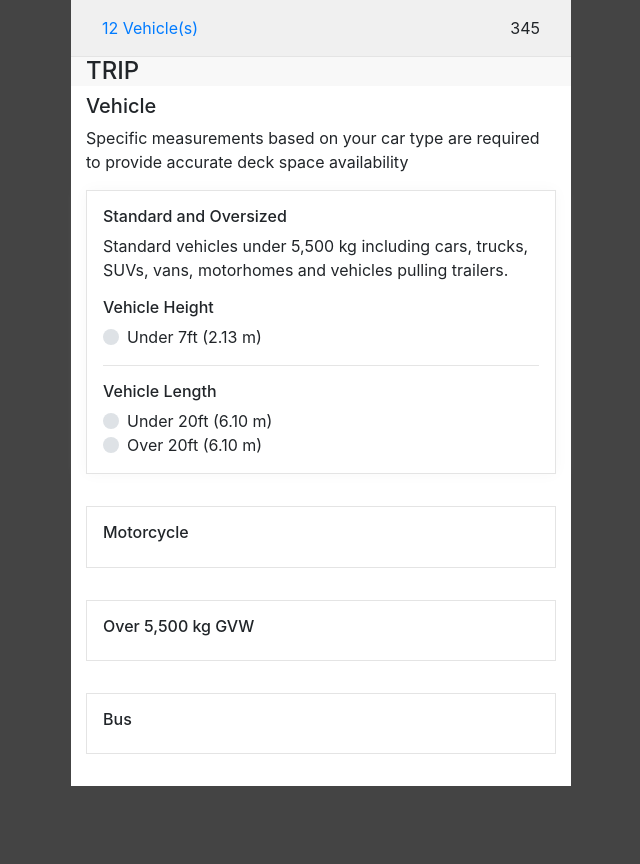
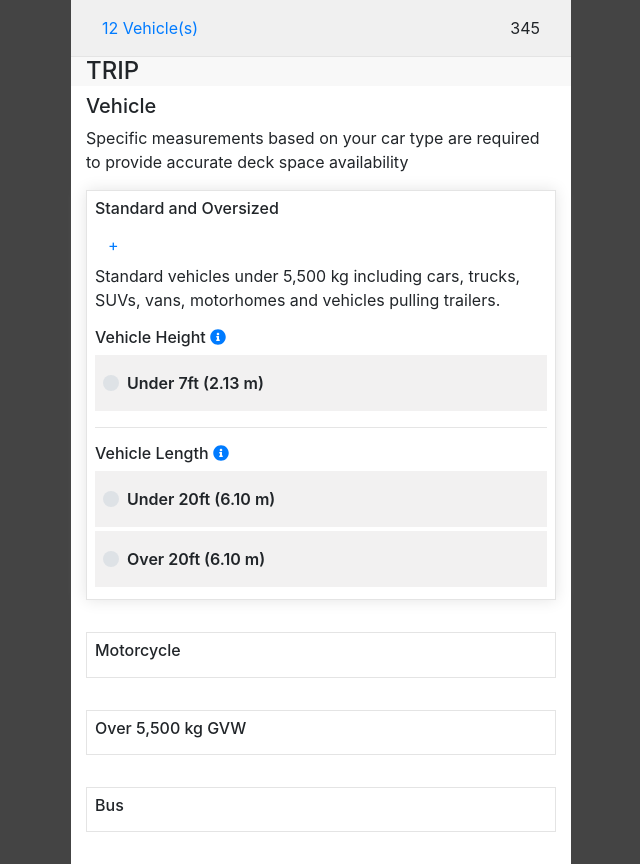
Before and after one commit to pdemaria/reservations-form, a plain HTML site: page index.html in a window 1280 px wide. Shown: the whole page, without its empty margins (319-959 px from the left). Before the commit the page ends 800 px from the top, so only its background shows below. Drawn offline with nearby package versions, Linux system fonts and the light colour scheme.

Commit message:
Times-up commit
A little over half an hour has passed… Not quite as much progress as
requested

```diff
--- a/index.html
+++ b/index.html
@@ -37,11 +37,19 @@
             <p>Specific measurements based on your car type are required to provide accurate deck space availability</p>
 
             <div class="option selected">
-              <h3 class="h6">Standard and Oversized</h3>
+              <div class="option-header">
+                <h3 class="h6" id="optionStandardHeading">Standard and Oversized</h3>
+                <button class="btn btn-link" type="button" data-toggle="collapse" data-target="#optionStandard" aria-expanded="true" aria-controls="optionStandard">
+                  +
+                </button>
+              </div>
+              <div class="option-content" id="optionStandard" class="collapse show" aria-labelledby="optionStandardHeading" data-parent="#vehicleSelection">
+
 
               <p>Standard vehicles under 5,500 kg including cars, trucks, SUVs, vans, motorhomes and vehicles pulling trailers.</p>
 
-            <h4 class="h6">Vehicle Height</h4>
+              <h4 class="h6">Vehicle Height <a href="#" data-toggle="tooltip" data-placement="top" title="Some words on the topic of vehicle height" ><i class="fas fa-info-circle" aria-hidden="true"></i><span class="sr-only">Vehicle Height Info</span></a></h4>
+
                 <div class="custom-control custom-radio">
                   <input type="radio" id="vehicleTypeStandard" name="Vehicle Type" class="custom-control-input">
                   <label class="custom-control-label" for="vehicleTypeStandard">Under 7ft (2.13 m)</label>
@@ -49,7 +57,8 @@
 
               <hr />
 
-              <h4 class="h6">Vehicle Length</h4>
+                <h4 class="h6">Vehicle Length <a href="#" data-toggle="tooltip" data-placement="top" title="Some words on the topic of vehicle length" ><i class="fas fa-info-circle" aria-hidden="true"></i><span class="sr-only">Vehicle Length Info</span></a></h4>
+
                   <div class="custom-control custom-radio">
                     <input type="radio" id="vehicleLengthUnder" name="Vehicle Length" class="custom-control-input">
                     <label class="custom-control-label" for="vehicleLengthUnder">Under 20ft (6.10 m)</label>
@@ -57,6 +66,7 @@
                   <div class="custom-control custom-radio">
                     <input type="radio" id="vehicleLengthOver" name="Vehicle Length" class="custom-control-input">
                     <label class="custom-control-label" for="vehicleLengthOver">Over 20ft (6.10 m)</label>
+                  </div>
           </div>
 
             </div>
@@ -87,6 +97,12 @@
 <script src="https://maxcdn.bootstrapcdn.com/bootstrap/4.0.0/js/bootstrap.min.js" integrity="sha384-JZR6Spejh4U02d8jOt6vLEHfe/JQGiRRSQQxSfFWpi1MquVdAyjUar5+76PVCmYl" crossorigin="anonymous"></script>
 <script defer src="https://use.fontawesome.com/releases/v5.1.0/js/all.js" integrity="sha384-3LK/3kTpDE/Pkp8gTNp2gR/2gOiwQ6QaO7Td0zV76UFJVhqLl4Vl3KL1We6q6wR9" crossorigin="anonymous"></script>
 
+<script>
+$(function () {
+  $('[data-toggle="tooltip"]').tooltip()
+})
+</script>
+
 
 </body>
 </html>
--- a/less/style.less
+++ b/less/style.less
@@ -6,6 +6,7 @@
 @dark-dove-border: #e4e4e4;
 @dove-grey: #f8f8f8;
 @dark-grey: #444444;
+@option-grey: #f2f1f1;
 
 body {
   background-color: @dark-grey;
@@ -29,9 +30,24 @@ body {
 
 .option {
   border: 1px solid @dark-dove-border;
-  padding: 1rem;
+  padding: 0.5rem;
   margin-bottom: 2rem;
-  &.selected,&:hover {
-    box-shadow: 0px 0px 15px @dove-grey;
+  &.selected,&:hover,&:focus {
+    box-shadow: 0px 0px 15px @dark-dove-border;
   }
+  .option-header:extend(.d-flex) {
+
+  }
+
+  // extend custom controls
+  .custom-control.custom-radio {
+    background-color: @option-grey;
+    margin-bottom: 0.25rem;
+    padding: 1rem 1rem 1rem 2rem;
+
+    .custom-control-label {
+      font-weight: 600;
+    }
+  }
+
 }
```
Also changed, not shown: css/style.css, 1 other file. Lines whose indentation alone changed are shown as unchanged.
